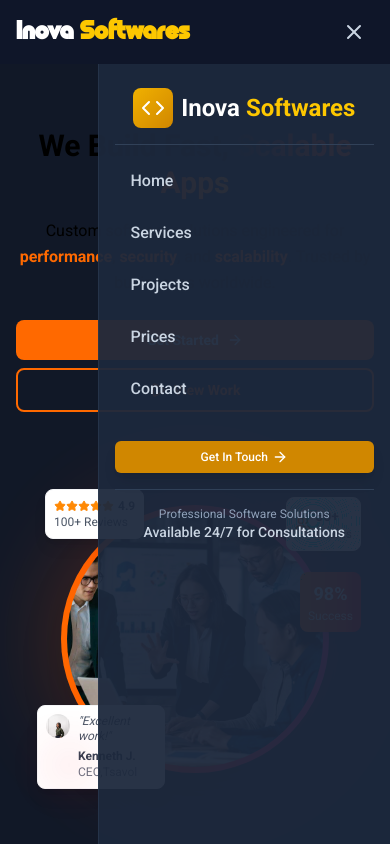
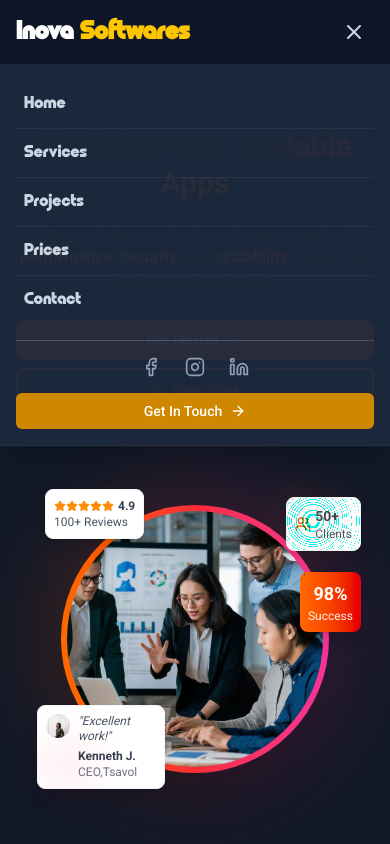
Before and after one commit to Brian-Rotich20/inovasoftwares, a Next.js app: page / in a window 390 px wide. Both pictures are taken after a click on the button 354 px from the left and 32 px from the top of the page. Shown: the top 844 px of the page. Built offline with nearby package versions, Linux system fonts and the light colour scheme.

Commit message:
modified navbar

```diff
--- a/app/components/Navbar.tsx
+++ b/app/components/Navbar.tsx
@@ -1,7 +1,7 @@
 // This is for inova-softwares.com
 'use client'
 import React, { useState, useEffect } from 'react'
-import { Menu, X, ChevronDown, Code, ArrowRight, Facebook, Instagram, Linkedin } from 'lucide-react'
+import { Menu, X, ArrowRight, Facebook, Instagram, Linkedin } from 'lucide-react'
 import localFont from 'next/font/local'
 
 const logoFont = localFont({
@@ -14,8 +14,6 @@ export default function ProfessionalNavbar() {
   const [isOpen, setIsOpen] = useState(false)
   const [scrolled, setScrolled] = useState(false)
 
-
-
   useEffect(() => {
     const handleScroll = () => {
       setScrolled(window.scrollY > 20)
@@ -27,13 +25,10 @@ export default function ProfessionalNavbar() {
   const navItems = [
     { name: 'Home', href: '/' },
     { name: 'Services', href: '/services' },
-
-    // { name: 'About', href: '/about' },
     { name: 'Projects', href: '/projects' },
     { name: 'Prices', href: '/prices' },
     { name: 'Contact', href: '/contact' },
   ]
-
 
   return (
     <>
@@ -44,7 +39,7 @@ export default function ProfessionalNavbar() {
           : 'bg-slate-900/80 backdrop-blur-sm'
       }`}>
         <div className="max-w-7xl mx-auto px-4 sm:px-6 lg:px-8">
-          <div className={`flex items-center justify-between h-16`}>
+          <div className="flex items-center justify-between h-16">
             {/* Logo */}
             <div className="flex items-center space-x-2">
               <span className={`${logoFont.className} text-2xl font-bold text-white`}>
@@ -66,7 +61,7 @@ export default function ProfessionalNavbar() {
               ))}
             </div>
 
-
+            {/* Desktop Social Icons */}
             <div className="hidden lg:flex items-center space-x-4">
               <a href="#" className="text-slate-400 hover:text-white transition-colors duration-200">
                 <Facebook className="w-5 h-5" />
@@ -79,7 +74,6 @@ export default function ProfessionalNavbar() {
               </a>
             </div>
 
-
             {/* Mobile menu button */}
             <div className="lg:hidden">
               <button
@@ -90,63 +84,59 @@ export default function ProfessionalNavbar() {
               </button>
             </div>
           </div>
-        </div>
 
-        {/* Mobile Navigation Menu - Side Drawer */}
-        <div className={`lg:hidden fixed top-16 right-0 h-[calc(100vh-4rem)] w-3/4 transform transition-transform duration-300 ease-in-out z-40 ${
-          isOpen ? 'translate-x-0' : 'translate-x-full'
-        }`}>
-          <div className="bg-slate-800/95 backdrop-blur-lg border-l border-slate-700/50 h-full overflow-y-auto">
-            <div className="px-4 py-6 space-y-4">
-              {/* Mobile Logo */}
-              <div className="flex items-center justify-center space-x-2 pb-4 border-b border-slate-700">
-                <div className="w-10 h-10 bg-gradient-to-br from-yellow-500 to-yellow-600 rounded-lg flex items-center justify-center">
-                  <Code className="w-6 h-6 text-white" />
-                </div>
-                <span className="text-2xl font-bold text-white">
-                  Inova <span className="text-yellow-400">Softwares</span>
-                </span>
-              </div>
-
-              {/* Mobile Navigation Links */}
-              <div className="space-y-3">
-                {navItems.map((item) => (
+          {/* Mobile Navigation Menu - Dropdown below navbar */}
+          {isOpen && (
+            <div className="lg:hidden absolute top-full left-0 right-0 bg-slate-800/95 backdrop-blur-lg border-b border-slate-700/50 shadow-xl">
+              <div className="px-4 py-4">
+                {/* Mobile Navigation Links with Dividers */}
+                <div className="space-y-0">
+                  {navItems.map((item, index) => (
+                    <div key={item.name}>
                       <a
-                    key={item.name}
                         href={item.href}
                         onClick={() => setIsOpen(false)}
-                    className="block text-slate-300 hover:text-white font-medium py-2 px-4 rounded-lg hover:bg-slate-700/50 transition-all duration-200"
+                        className={`${logoFont.className} block text-slate-300 hover:text-white font-medium py-3 px-2 hover:bg-slate-700/30 rounded-md transition-all duration-200`}
                       >
                         {item.name}
                       </a>
+                      {index < navItems.length - 1 && (
+                        <hr className="border-slate-700/50" />
+                      )}
+                    </div>
                   ))}
                 </div>
 
-              {/* Mobile CTA Buttons */}
-              <div className="pt-4 flex space-x-2">
-                <button className="flex-1 flex items-center justify-center space-x-1 bg-yellow-600 hover:bg-yellow-500 text-white px-2 py-2 rounded-md text-xs font-medium transition-all duration-200 shadow-lg">
+                {/* Divider before bottom section */}
+                <hr className="border-slate-600 my-4" />
+
+                {/* Social Icons */}
+                <div className="flex justify-center items-center space-x-6 mb-4">
+                  <a href="#" className="text-slate-400 hover:text-white transition-colors duration-200">
+                    <Facebook className="w-5 h-5" />
+                  </a>
+                  <a href="#" className="text-slate-400 hover:text-white transition-colors duration-200">
+                    <Instagram className="w-5 h-5" />
+                  </a>
+                  <a href="#" className="text-slate-400 hover:text-white transition-colors duration-200">
+                    <Linkedin className="w-5 h-5" />
+                  </a>
+                </div>
+
+                {/* Mobile CTA Button - Smaller */}
+                <button className="w-full flex items-center justify-center space-x-2 bg-yellow-600 hover:bg-yellow-500 text-white px-4 py-2 rounded-md text-sm font-medium transition-all duration-200">
                   <span>Get In Touch</span>
                   <ArrowRight className="w-4 h-4" />
                 </button>
               </div>
-
-              {/* Contact Info */}
-              <div className="pt-4 border-t border-slate-700 text-center">
-                <p className="text-slate-400 text-xs">
-                  Professional Software Solutions
-                </p>
-                <p className="text-slate-300 text-sm font-medium">
-                  Available 24/7 for Consultations
-                </p>
             </div>
-            </div>
-          </div>
+          )}
         </div>
 
-        {/* Overlay */}
+        {/* Mobile Overlay */}
         {isOpen && (
           <div
-            className="lg:hidden fixed inset-0 bg-black/50 z-30 top-16"
+            className="lg:hidden fixed inset-0 bg-black/30 z-30 top-16"
             onClick={() => setIsOpen(false)}
           ></div>
         )}
```
Lines whose indentation alone changed are shown as unchanged.
